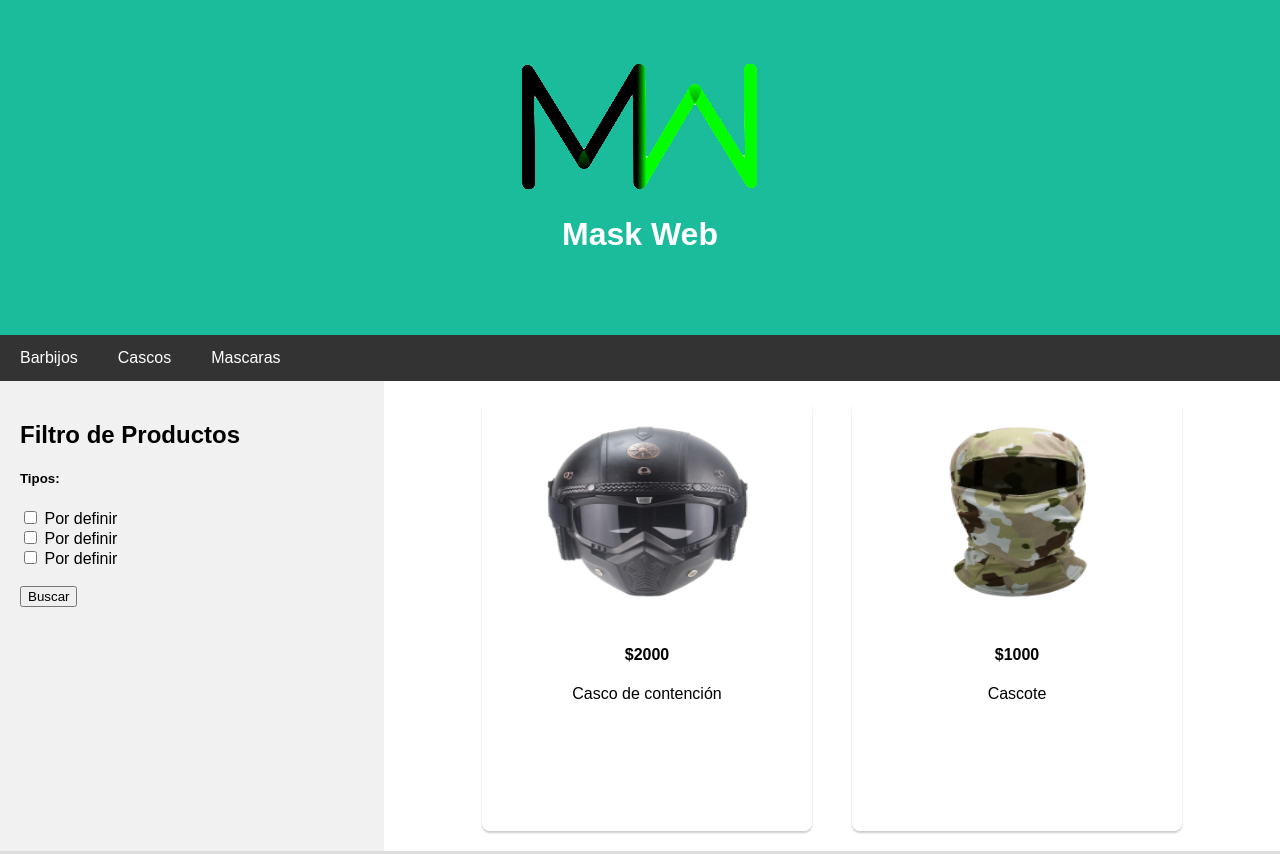
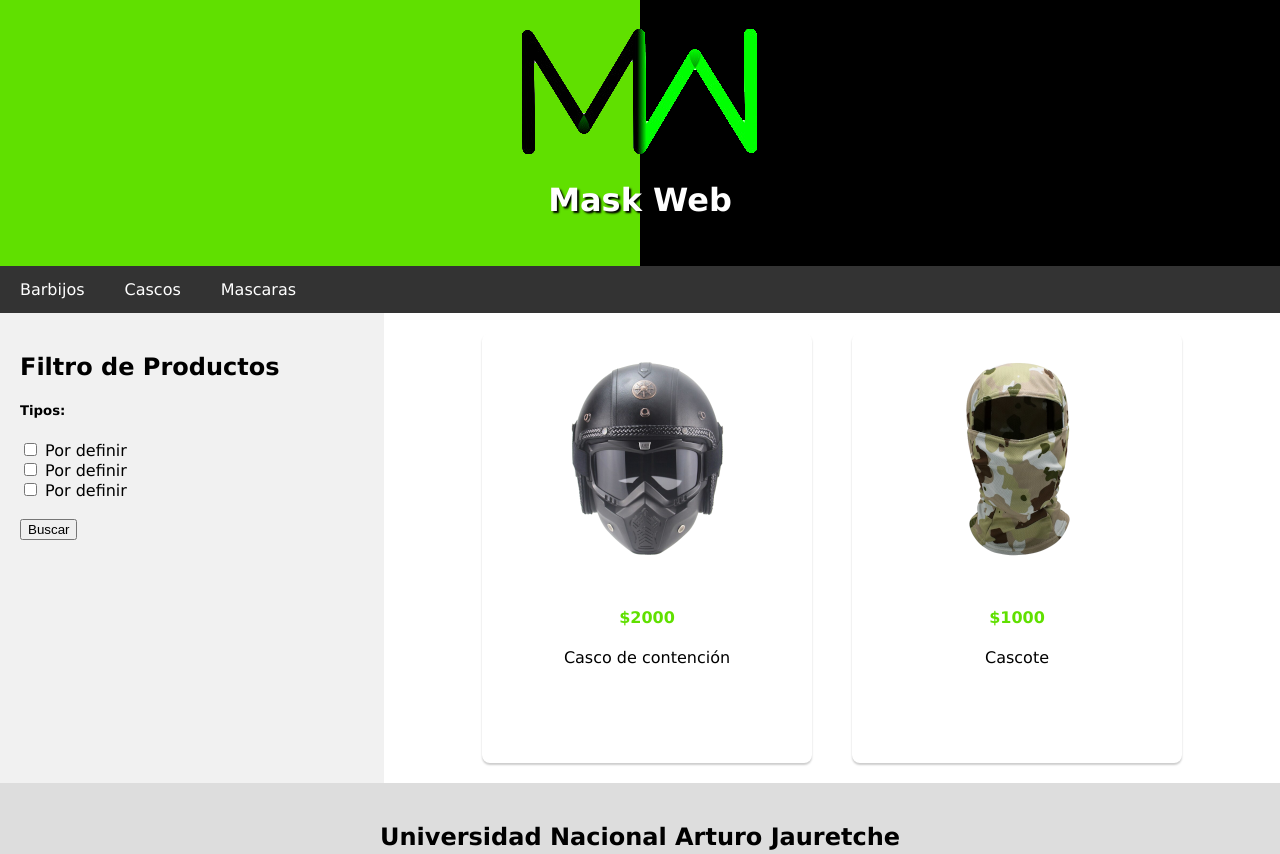
Before and after one commit to Pablofva/mw, a plain HTML site: page Practica1 - Alex Based/cascos.html in a window 1280 px wide. Shown: the top 854 px of the page. Drawn offline with Linux system fonts and the light colour scheme.

Commit message:
remplazo style.css con los cambios hechos en mi rama

```diff
--- a/Practica1 - Alex Based/css/style.css
+++ b/Practica1 - Alex Based/css/style.css
@@ -2,21 +2,31 @@
     box-sizing: border-box;
   }
 
-  /* Style the body */
+
   body {
-    font-family: Arial;
+    font-family: Verdana, Geneva, Tahoma, sans-serif;
     margin: 0;
   }
 
   /* Header/logo Title */
   .header {
-    padding: 60px;
+    padding: 25px;
     text-align: center;
-    background: #1abc9c;
+    background:linear-gradient(to right,#60e000 50%, black 50%);
     color: white;
   }
+  h3{
+    text-align: center;
+    font-size: 30px;
+    color:#60e000;
+  }
+  h1{
+    font-family: Verdana, Geneva, Tahoma, sans-serif;
+    background: -webkit-linear-gradient(to right,black 50%,#60e000 50%);
 
-  /* Style the top navigation bar */
+     text-shadow: 2px 2px 2px black;
+  }
+   /* Style the top navigation bar */
   .navbar {
     display: flex;
     background-color: #333;
@@ -32,7 +42,7 @@
 
   /* Change color on hover */
   .navbar a:hover {
-    background-color: #ddd;
+    background-color: #3cff00;
     color: black;
   }
 
@@ -88,11 +98,9 @@
     transform: translateY(-15px);
     box-shadow: 0 12px 16px rgba(0, 0, 0, 0.2);
 }
-.flex-container .card img{
-    width: 330px;
-    height: 220px;
-}
+
 .flex-container .card h4{
+    color:#60e000;
     font-weight: 900;
 }
 /* .flex-container .card p{
@@ -101,7 +109,7 @@
 .flex-container .card a{
     font-weight: 500;
     text-decoration: none;
-    color: #3498bd;
+    color: #244e02;
 }
 
   /* Footer */
```
Also changed, not shown: Practica1 - Alex Based/img/M-scara-filtro-facial-ciclismo-5-capas-anit-fog-respirador-transpirable-a-prueba-de-polvo-bicicleta.jpg_50x50.jpg (deleted).
